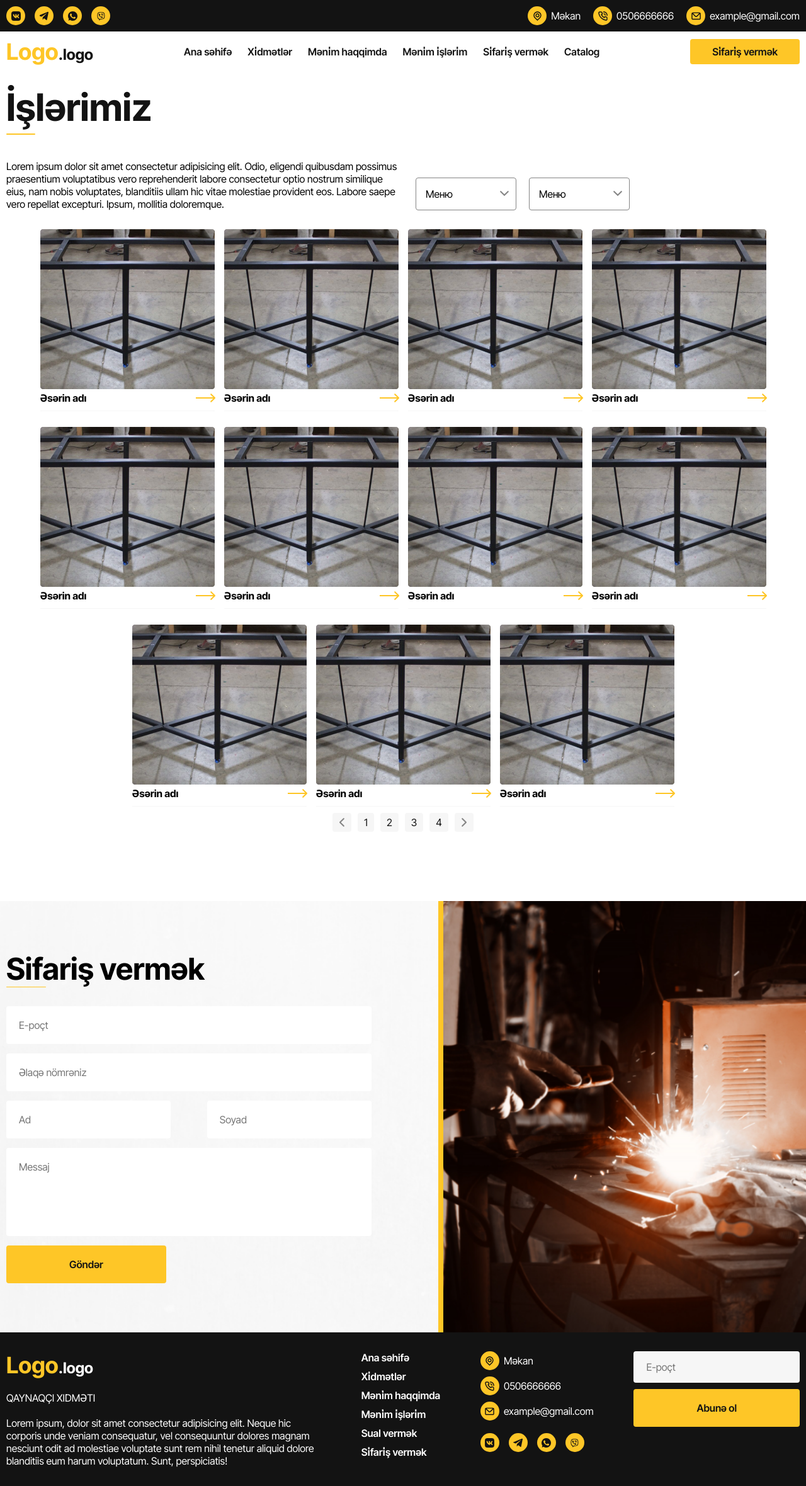
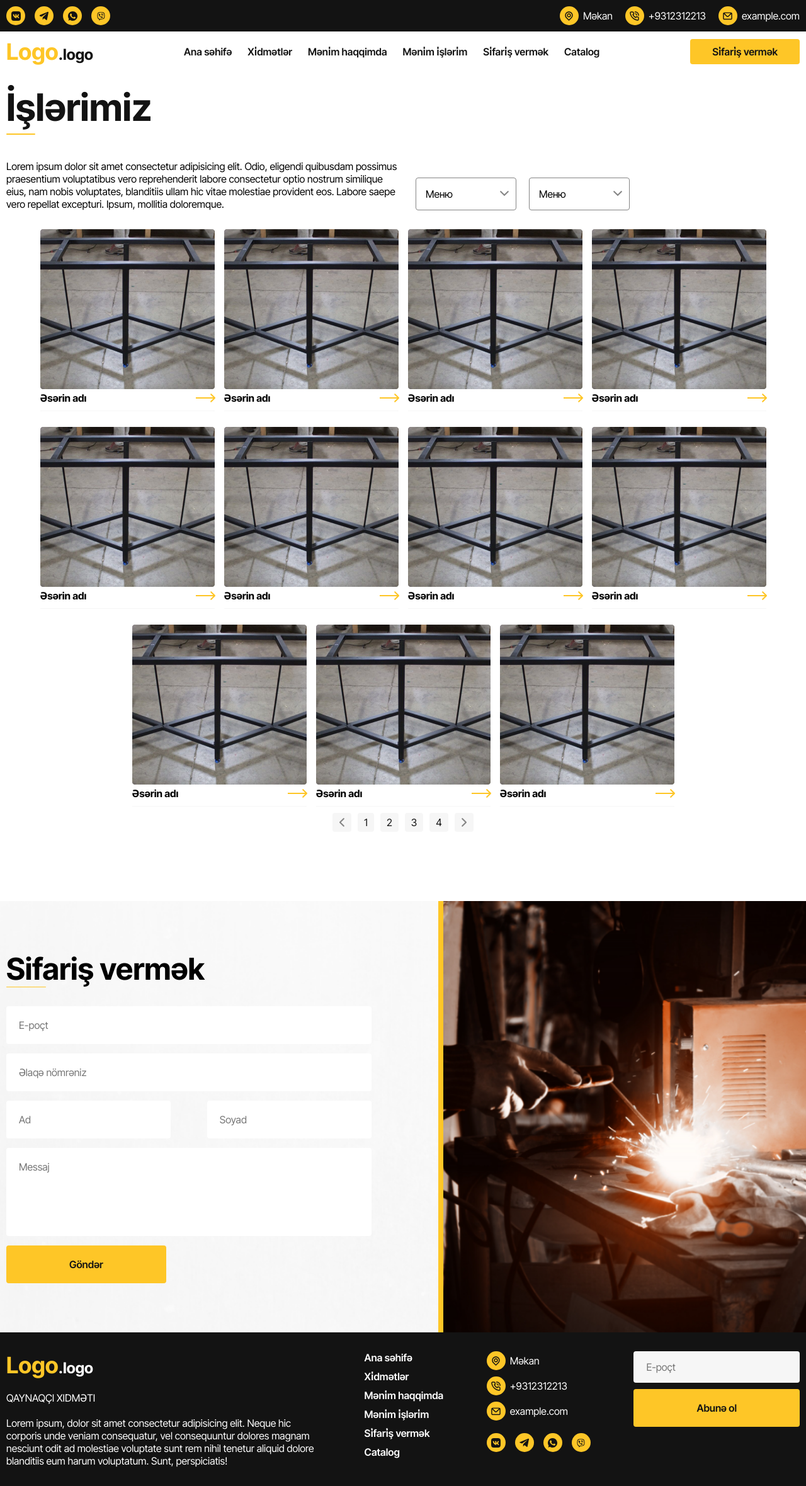
Before and after one commit to alexop89056/weldingFull, a Django app: page /catalog/ in a window 1280 px wide. Shown: the whole page at 63% size. Run offline with Django 5.2, Linux system fonts and the light colour scheme.

Commit message:
Добавил ссылки, добавил информацию о компании

```diff
--- /dev/null
+++ b/app/context.py
@@ -0,0 +1,19 @@
+from django.conf import settings
+
+
+def global_variables(request):
+    try:
+        context = {
+            'company_info': settings.COMPANY_INFO
+        }
+    except AttributeError:
+        context = {
+            'company_info': {
+                "address": "123",
+                "phone": "+9312312213",
+                "email": "example.com",
+            }
+
+        }
+
+    return context
--- a/app/templates/template/footer.html
+++ b/app/templates/template/footer.html
@@ -16,20 +16,20 @@
                 <div class="footer__menu">
                     <nav class="menu">
                         <ul>
-                            <a href=""><li class="header__link">Ana səhifə</li></a>
-                            <a href=""><li class="header__link">Xi̇dmətlər</li></a>
-                            <a href=""><li class="header__link">Məni̇m haqqimda</li></a>
-                            <a href=""><li class="header__link">Məni̇m i̇şləri̇m</li></a>
-                            <a href=""><li class="header__link">Sual vermək</li></a>
-                            <a href=""><li class="header__link">Si̇fari̇ş vermək</li></a>
+                            <a href="/#"><li class="header__link">Ana səhifə</li></a>
+                            <a href="/#services"><li class="header__link">Xi̇dmətlər</li></a>
+                            <a href="/#about"><li class="header__link">Məni̇m haqqimda</li></a>
+                            <a href="/#works"><li class="header__link">Məni̇m i̇şləri̇m</li></a>
+                            <a href="/#order"><li class="header__link">Si̇fari̇ş vermək</li></a>
+                            <a href="/catalog"><li class="header__link">Catalog</li></a>
                         </ul>
                     </nav>
                 </div>
                 <div class="footer__link">
                     <div class="info">
-                        <a href="#"><span><img src="{% static 'img/svg/Vector_lock.svg' %}"  alt="w"></span> Məkan</a>
-                        <a href="#"><span><img src="{% static 'img/svg/Vector_call.svg' %}"  alt=""></span> 0506666666</a>
-                        <a href="#"><span><img src="{% static 'img/svg/Vector_mess.svg' %}"  alt=""></span> example@gmail.com</a>
+                        <a href="{{ company_info.address }}" target="_blank"><span><img src="{% static 'img/svg/Vector_lock.svg' %}"  alt="w"></span> Məkan</a>
+                        <a href="tel:{{ company_info.phone }}"><span><img src="{% static 'img/svg/Vector_call.svg' %}"  alt=""></span> {{ company_info.phone }}</a>
+                        <a href="mailto:{{ company_info.email }}"><span><img src="{% static 'img/svg/Vector_mess.svg' %}"  alt=""></span> {{ company_info.email }}</a>
 
                     </div>
                     <div class="contacts">
--- a/app/templates/template/header.html
+++ b/app/templates/template/header.html
@@ -14,12 +14,12 @@
                             </div>
                             <div class="info">
                                 <a href="#"><span><img src="{% static 'img/svg/Vector_lock.svg' %}"  alt="w"></span> Məkan</a>
-                                <a href="#"><span><img src="{% static 'img/svg/Vector_call.svg' %}"  alt=""></span> 0506666666</a>
-                                <a href="#"><span><img src="{% static 'img/svg/Vector_mess.svg' %}"  alt=""></span> example@gmail.com</a>
+                                <a href="#"><span><img src="{% static 'img/svg/Vector_call.svg' %}"  alt=""></span> {{ company_info.phone }}</a>
+                                <a href="#"><span><img src="{% static 'img/svg/Vector_mess.svg' %}"  alt=""></span> {{ company_info.email }}</a>
 
                             </div>
                             <div class="header__phone">
-                                <a href="#"><span><img src="{% static 'img/svg/Vector_call.svg' %}"  alt=""></span> 0506666666</a>
+                                <a href="#"><span><img src="{% static 'img/svg/Vector_call.svg' %}"  alt=""></span> {{ company_info.phone }}</a>
                             </div>
                         </div>
                     </div>
@@ -33,7 +33,7 @@
                             <div class="header__menu">
                                 <nav class="menu">
                                     <ul>
-                                        <a href="/"><li class="header__link">Ana səhifə</li></a>
+                                        <a href="/#"><li class="header__link">Ana səhifə</li></a>
                                         <a href="/#services"><li class="header__link">Xi̇dmətlər</li></a>
                                         <a href="/#about"><li class="header__link">Məni̇m haqqimda</li></a>
                                         <a href="/#works"><li class="header__link">Məni̇m i̇şləri̇m</li></a>
@@ -41,9 +41,9 @@
                                         <a href="/catalog"><li class="header__link">Catalog</li></a>
                                     </ul>
                                     <div class="info">
-                                        <a href="#"><span><img src="{% static 'img/svg/Vector_lock.svg' %}"  alt="w"></span> Məkan</a>
-                                        <a href="#"><span><img src="{% static 'img/svg/Vector_call.svg' %}"  alt=""></span> 0506666666</a>
-                                        <a href="#"><span><img src="{% static 'img/svg/Vector_mess.svg' %}"  alt=""></span> example@gmail.com</a>
+                                        <a href="#" target="_blank"><span><img src="{% static 'img/svg/Vector_lock.svg' %}"  alt="w"></span> Məkan</a>
+                                        <a href="#"><span><img src="{% static 'img/svg/Vector_call.svg' %}"  alt=""></span> {{ company_info.phone }}</a>
+                                        <a href="#"><span><img src="{% static 'img/svg/Vector_mess.svg' %}"  alt=""></span> {{ company_info.email }}</a>
                                         <div class="main__btn order">
                                             <button>Si̇fari̇ş vermək</button>
                                         </div>
--- a/core/settings.py
+++ b/core/settings.py
@@ -64,6 +64,7 @@ TEMPLATES = [
                 'django.template.context_processors.request',
                 'django.contrib.auth.context_processors.auth',
                 'django.contrib.messages.context_processors.messages',
+                'app.context.global_variables',
             ],
         },
     },
@@ -125,3 +126,8 @@ STATIC_URL = '/static/'
 DEFAULT_AUTO_FIELD = 'django.db.models.BigAutoField'
 
 CACHE_BACKEND = None
+
+try:
+    from .local_settings import *
+except ImportError:
+    pass
```
